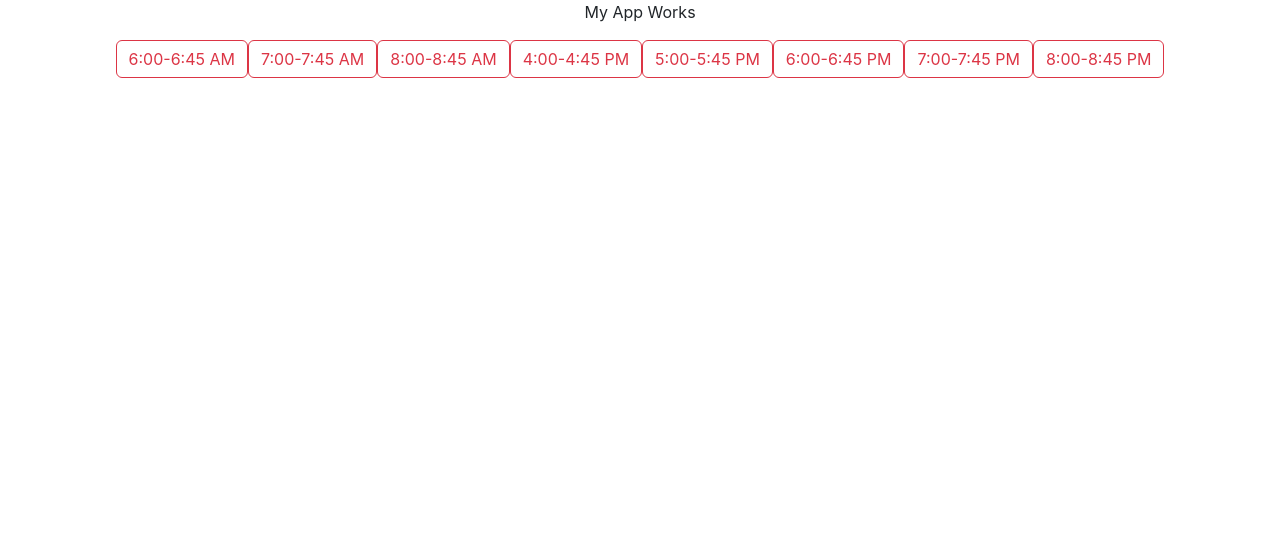
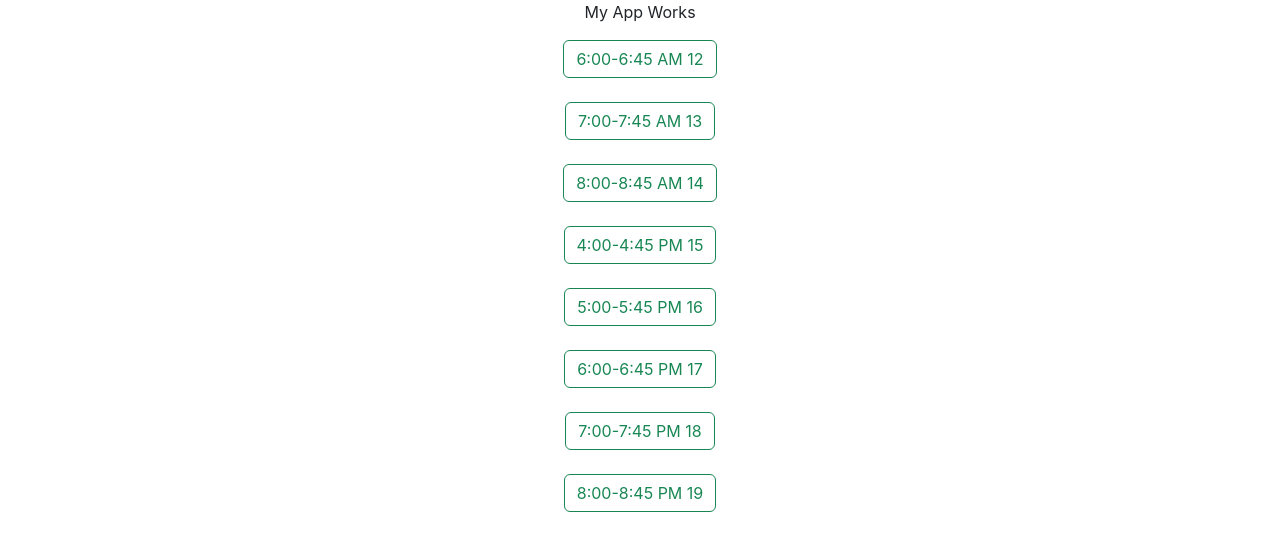
Before and after one commit to rahul-madaan/slot-booking-app, a React (Create React App) app: page / in a window 1280 px wide. Shown: the top 550 px of the page. Built offline with nearby package versions, Linux system fonts and the light colour scheme; the HTML template or start-up script is replaced by a standard one.

Commit message:
added dummy number of available slots value to buttons

```diff
--- a/src/MyComponents/SlotButton.js
+++ b/src/MyComponents/SlotButton.js
@@ -1,9 +1,9 @@
 import {useLayoutEffect, useState} from "react";
 import axios from "axios";
 export const SlotButton = (props) => {
-    const [slotAvailabilityArray, setSlotAvailabilityArray] = useState([])
+    const [slotAvailabilityArray, setSlotAvailabilityArray] = useState([12,13,14,15,16,17,18,19])
 
-    const myBuyingRequestButtonClick = (e) => {
+    const onButtonClick = (e) => {
         e.preventDefault()
         console.log("INDEX = " + e.target.getAttribute('data-value-slot-name') + " " + e.target.getAttribute('data-value-index-number'))
     }
@@ -20,8 +20,10 @@ export const SlotButton = (props) => {
 
     return (
         <>
-            <button type="button" className="btn btn-outline-danger" onClick={myBuyingRequestButtonClick} data-value-slot-name={props.value} data-value-index-number={props.value2}>{props.value}
+            <button type="button" className="btn btn-outline-success" onClick={onButtonClick} data-value-slot-name={props.value} data-value-index-number={props.value2}>{props.value} {slotAvailabilityArray[props.value2]}
             </button>
+            <br/>
+            <br/>
         </>
     )
 }
```
